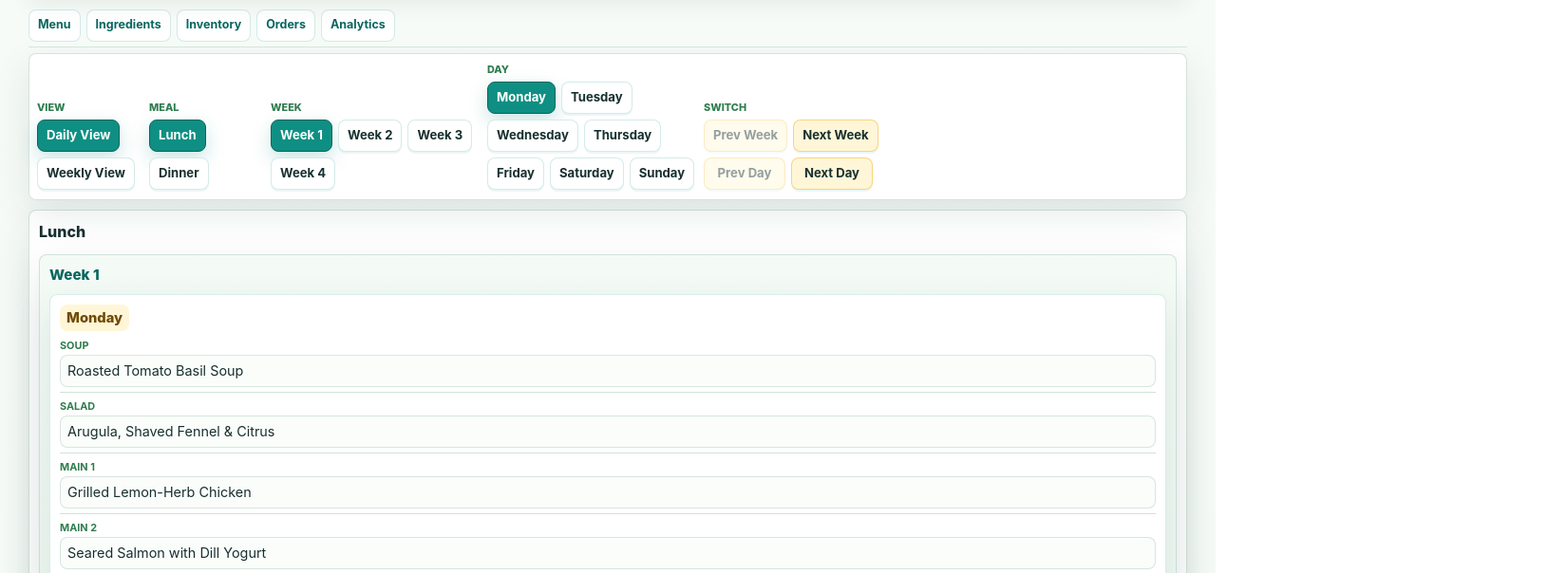
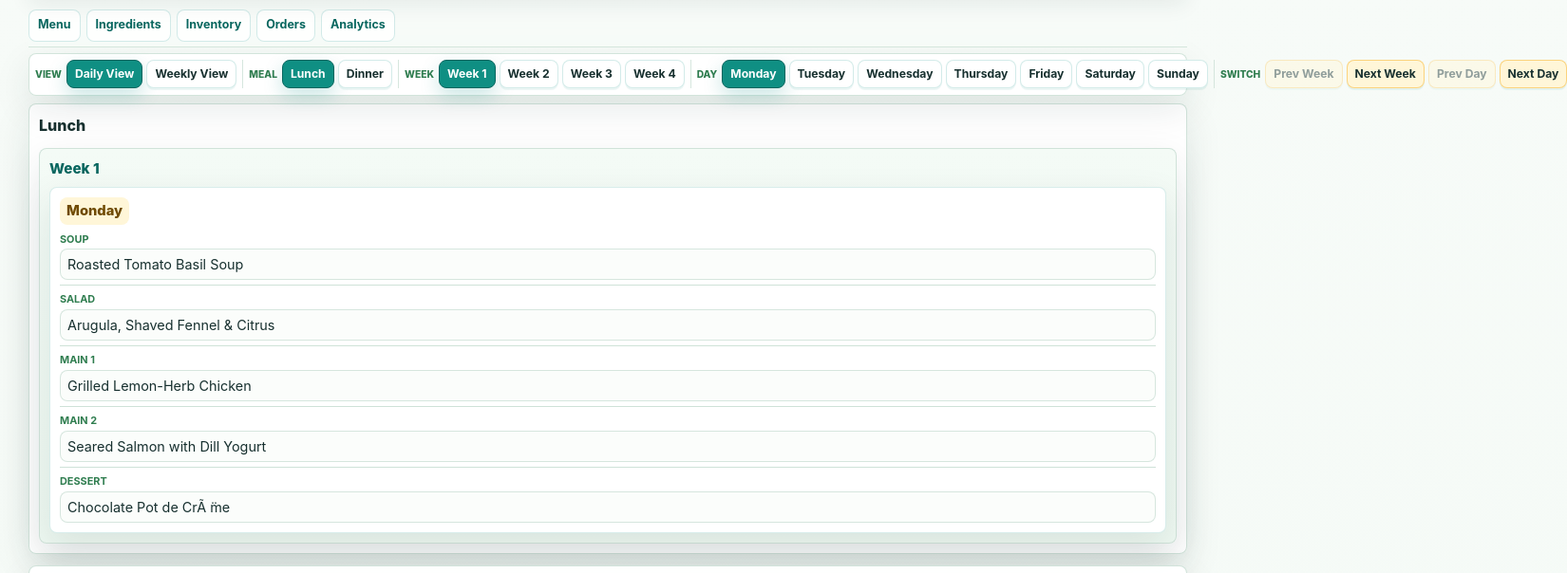
Before and after one commit to Carlosrosado13/Chef-Dashboard-Summer, a website with bundled scripts: page index.html in a window 1280 px wide. Shown: the part 85-689 px from the top of the page at 95% size, 1650 px wide, since content can reach past the window. Built offline with nearby package versions, Linux system fonts and the light colour scheme.

Commit message:
filter and navigation layout into a compact horizontal operational toolbar

```diff
--- a/css/styles.css
+++ b/css/styles.css
@@ -2588,3 +2588,136 @@ body {
     grid-template-columns: 1fr;
   }
 }
+
+/* Unified compact operational toolbar */
+.dashboard-controls {
+  top: 54px;
+  display: block;
+  margin-bottom: 8px;
+  padding: 6px;
+  max-height: none;
+  overflow: visible;
+}
+
+.dashboard-controls__summary {
+  display: none;
+}
+
+.dashboard-controls__body {
+  display: flex;
+  align-items: center;
+  gap: 6px;
+  min-width: 0;
+  overflow-x: auto;
+  padding-bottom: 1px;
+  scroll-snap-type: x proximity;
+}
+
+.control-group {
+  display: inline-flex;
+  flex: 0 0 auto;
+  align-items: center;
+  gap: 5px;
+  min-width: 0;
+  padding: 0 6px 0 0;
+  border-right: 1px solid rgba(207, 226, 216, 0.85);
+}
+
+.control-group:last-child {
+  border-right: 0;
+  padding-right: 0;
+}
+
+.control-group[hidden] {
+  display: none;
+}
+
+.dashboard-controls h2 {
+  flex: 0 0 auto;
+  min-width: auto;
+  font-size: 0.64rem;
+  line-height: 1;
+  white-space: nowrap;
+}
+
+.filter-buttons,
+.week-filter,
+.quick-switch-buttons {
+  display: inline-flex;
+  flex-wrap: nowrap;
+  gap: 4px;
+  overflow: visible;
+  padding-bottom: 0;
+}
+
+.filter-button,
+.week-filter__button {
+  min-height: 30px;
+  min-width: auto;
+  padding: 4px 8px;
+  font-size: 0.76rem;
+  line-height: 1.15;
+  white-space: nowrap;
+}
+
+.quick-switch-buttons .filter-button {
+  min-width: auto;
+}
+
+.dashboard-controls .quick-switch-group {
+  margin-left: 0;
+}
+
+.menu-root {
+  gap: 8px;
+}
+
+@media (min-width: 720px) {
+  .dashboard-controls {
+    top: 54px;
+  }
+
+  .dashboard-controls__body {
+    flex-wrap: wrap;
+    overflow-x: visible;
+  }
+
+  .filter-buttons,
+  .week-filter,
+  .quick-switch-buttons {
+    flex-wrap: wrap;
+  }
+}
+
+@media (min-width: 1024px) {
+  .dashboard-controls {
+    top: 58px;
+  }
+
+  .dashboard-controls__body {
+    flex-wrap: nowrap;
+  }
+}
+
+@media (max-width: 520px) {
+  .dashboard-section-nav {
+    top: 70px;
+  }
+
+  .dashboard-controls {
+    top: 108px;
+    padding: 5px;
+  }
+
+  .control-group {
+    gap: 4px;
+    padding-right: 5px;
+  }
+
+  .filter-button,
+  .week-filter__button {
+    min-width: auto;
+    min-height: 30px;
+    padding: 4px 7px;
+  }
+}
--- a/index.html
+++ b/index.html
@@ -24,8 +24,8 @@
       <a href="#analytics-root">Analytics</a>
     </nav>
 
-    <details id="dashboard-controls" class="dashboard-controls" aria-label="Menu filters">
-      <summary class="dashboard-controls__summary">Filters</summary>
+    <details id="dashboard-controls" class="dashboard-controls" aria-label="Menu filters" open>
+      <summary class="dashboard-controls__summary">Menu Controls</summary>
       <div class="dashboard-controls__body">
         <div class="control-group">
           <h2>View</h2>
--- a/js/app.js
+++ b/js/app.js
@@ -478,13 +478,7 @@ function setupResponsiveControls() {
     return;
   }
 
-  const mediaQuery = window.matchMedia("(min-width: 720px)");
-  const syncControlsState = () => {
-    controlsPanel.open = mediaQuery.matches;
-  };
-
-  syncControlsState();
-  mediaQuery.addEventListener("change", syncControlsState);
+  controlsPanel.open = true;
 }
 
 async function initDashboard() {
```
